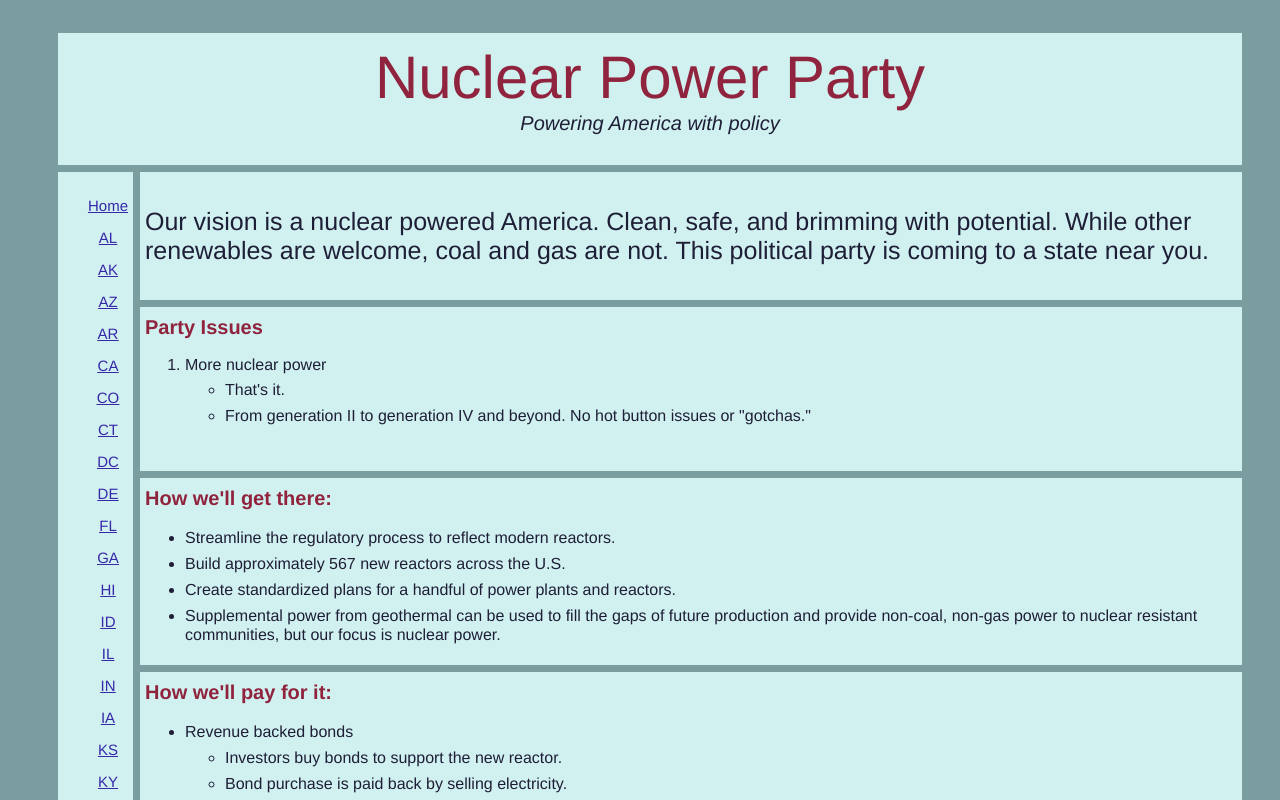
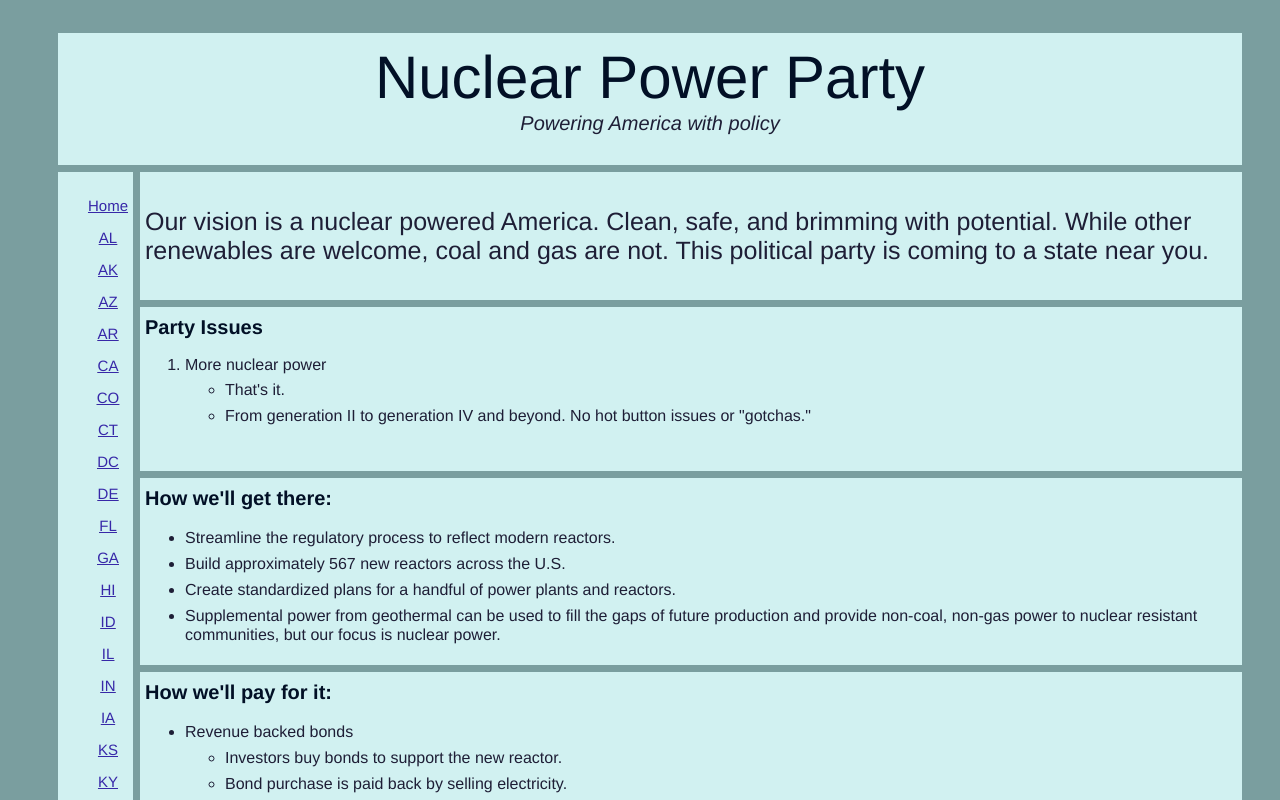
Before and after one commit to mqbeck/party_website, a plain HTML site: page index.html in a window 1280 px wide. Shown: the top 800 px of the page. Drawn offline with Linux system fonts and the light colour scheme.

Commit message:
more color changes

```diff
--- a/styles.css
+++ b/styles.css
@@ -319,6 +319,7 @@ li
   color: #FB8541;
   color: #d46b2f;
   color: #90233d;
+  color: #021026;
 
 }
 
```
Also changed, not shown: index.html (+1 -1 lines).
